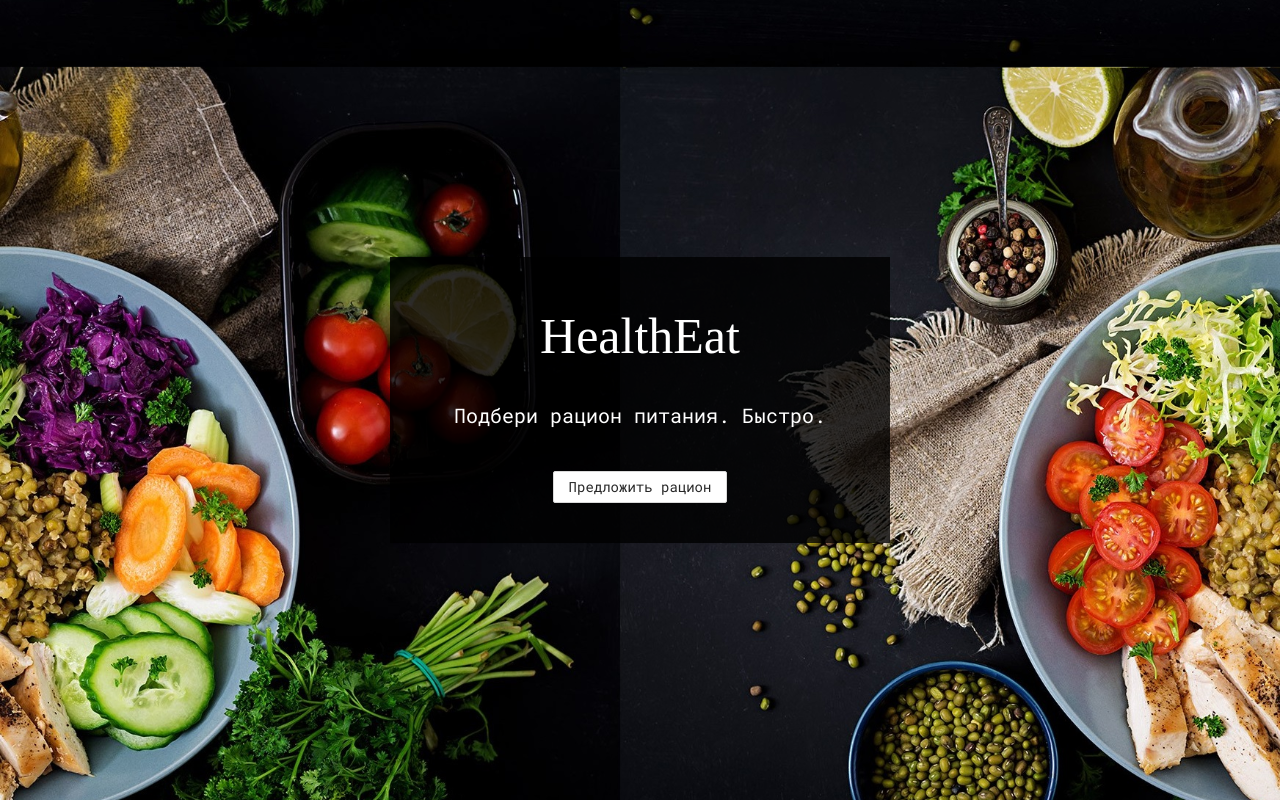
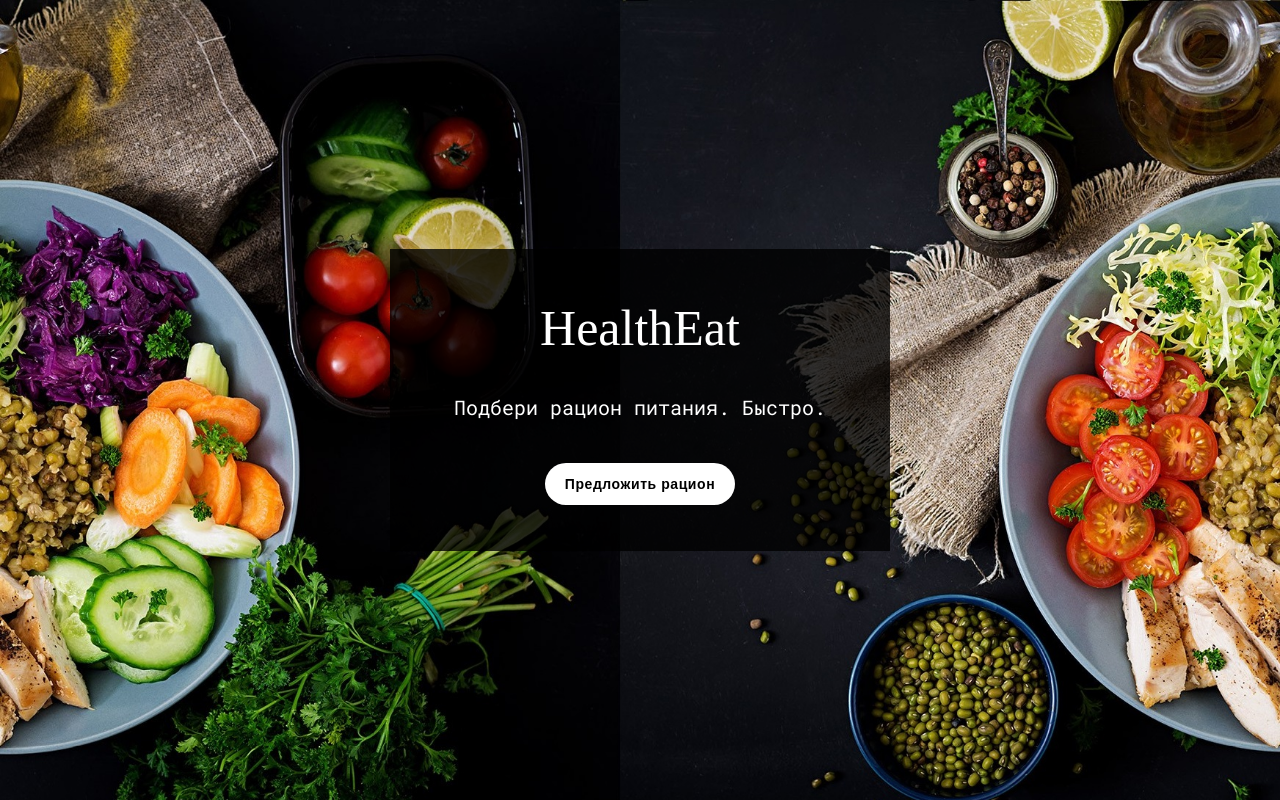
Before and after one commit to Mcvasev/healtheat-client, a React app: page / in a window 1280 px wide. Built offline with nearby package versions, Linux system fonts and the light colour scheme; a web font is replaced by a local one.

Commit message:
disign Ilya

```diff
--- /dev/null
+++ b/src/Components/ButtonStyle.js
@@ -0,0 +1,25 @@
+import React from "react";
+
+
+
+export default function ButtonStyle({ fetchRecipe }) {
+
+    return (
+        <div>
+            <a onClick={fetchRecipe} className="btn btn--svg js-animated-button" href="#project"><span className="btn--svg__label">Предложить рацион</span>
+                <svg className="btn--svg__circle" width="190" x="0px" y="0px" viewBox="0 0 60 60" enableBackground="new 0 0 60 60">
+                    <circle className="js-discover-circle" fill="#FFFFFF" cx="30" cy="30" r="28.7"></circle>
+                </svg>
+                <svg className="btn--svg__border" x="0px" y="0px" preserveAspectRatio="none" viewBox="2 29.3 56.9 13.4" enableBackground="new 2 29.3 56.9 13.4" width="190">
+                    <g className="btn--svg__border--left js-discover-left-border" id="Calque_2">
+                        <path fill="none" stroke="#FFF" strokeWidth="0.5" strokeMiterlimit="1" d="M30.4,41.9H9c0,0-6.2-0.3-6.2-5.9S9,30.1,9,30.1h21.4"></path>
+                    </g>
+                    <g className="btn--svg__border--right js-discover-right-border" id="Calque_3">
+                        <path fill="none" stroke="#FFF" strokeWidth="0.5" strokeMiterlimit="1" d="M30.4,41.9h21.5c0,0,6.1-0.4,6.1-5.9s-6-5.9-6-5.9H30.4"></path>
+                    </g>
+                </svg>
+            </a>
+        </div>
+
+    )
+}
--- a/src/Components/Recipes.js
+++ b/src/Components/Recipes.js
@@ -8,7 +8,7 @@ export default function Recipes({ imgrec, title, description, ingredients, break
                     <div className="titleButton">
                         <img className="imgRecipeBody" src={imgrec} />
                         <div>
-                            <p>{type}</p>
+                            <p className="zavtrak">{type}</p>
                             <h5 className="recipeName">{title}</h5>
                             {/* <p>{ingredients.map((item) => (
                                  item.title
@@ -19,7 +19,7 @@ export default function Recipes({ imgrec, title, description, ingredients, break
                     <button className="buttonRandomRecipe" onClick={breakRandom}> сменить {type} </button>
                     <button className="buttonWindow" onClick={flag}>показать рецепт</button>
                     {flagWindow ?
-                        <div>
+                        <div className="showRecept">
                             <h3>Ингредиенты:</h3>
                             <ul>
                                 {ingredients.map((item) => (
--- a/src/Components/RouleteRecipe.js
+++ b/src/Components/RouleteRecipe.js
@@ -1,7 +1,7 @@
 import React, { useState, useEffect } from "react";
 import { loadList } from "./api";
 import Recipes from "./Recipes";
-import RecipeList from "./RecipeList";
+import ButtonStyle from "./ButtonStyle";
 
 import { Button } from 'antd';
 
@@ -62,20 +62,21 @@ export default function RouleteRecipe() {
     }
     return (
         <div className="roulete">
-            <div className={ dinner ? "banner banner_list" : "banner"}>
+            <div className={dinner ? "banner banner_list" : "banner"}>
                 <h1 className="banner-title">HealthEat</h1>
                 <p className="banner-description">Подбери рацион питания. Быстро.</p>
-                <Button onClick={fetchRecipe}>Предложить рацион</Button>
+                {/* <button className="showRecepti" onClick={fetchRecipe}>Предложить рацион</button> */}
+               <ButtonStyle fetchRecipe={fetchRecipe}/>
             </div>
 
-            <div className={ dinner ? "recipes1 recipes1_show" : "recipes1 recipes1_hidden"}>
+            <div className={dinner ? "recipes1 recipes1_show" : "recipes1 recipes1_hidden"}>
                 {dinner ?
                     <>
                         <Recipes {...breakfast[randomBreakfast]} breakRandom={breakRandom} flagWindow={flagWindow} flag={flag} />
                         <Recipes {...lunch[randomLunch]} breakRandom={lunchRandom} flagWindow={flagWindow2} flag={flag2} />
                         <Recipes {...dinner[randomDinner]} breakRandom={dinnerRandom} flagWindow={flagWindow3} flag={flag3} />
                     </>
-                : null}
+                    : null}
             </div>
 
         </div >
--- a/src/index.css
+++ b/src/index.css
@@ -1,6 +1,10 @@
 @import url('https://fonts.googleapis.com/css2?family=Roboto+Mono:ital,wght@0,100;0,200;0,300;0,400;1,100;1,200;1,300;1,400&display=swap');
 @import url('https://fonts.googleapis.com/css2?family=Fredericka+the+Great&display=swap');
 @import url('https://fonts.googleapis.com/css2?family=Roboto:wght@100;300;400;500;700;900&display=swap');
+@import url('https://fonts.googleapis.com/css2?family=Yanone+Kaffeesatz:wght@200;300;400;500;600;700&display=swap');
+@import url('https://fonts.googleapis.com/css2?family=Lobster&display=swap');
+
+
 body{
     margin: 0;
 }
@@ -16,8 +20,8 @@ body{
     width: 100%;
     background-image: url(../public/img/1312.jpg);
     background-size: cover;
-    background-position: 50% -50%;
-    position: relative;
+    /* background-position: 50% -50%; */
+    /* position: relative; */
     background-attachment: fixed;
 }
 
@@ -107,6 +111,7 @@ body{
    align-items: center;
    flex-direction: column;
 }
+
 h1 {
     margin-bottom: 0px;
 }
@@ -119,26 +124,216 @@ h1 {
     position: relative;
     background-color: white;
 }
-.buttonRandomRecipe{
-    /* background-size: cover;
-    background-image: url(https://image.flaticon.com/icons/png/512/120/120869.png); */
+.buttonRandomRecipe {
+    font-size: 22px;
+    font-weight: 900;
     opacity: 0.7;
     border: none;
-    background-color: rgb(245, 178, 178);
-    border-radius: 10px;
+    background-color: #fff8d9;
+    font-family: 'Yanone Kaffeesatz', sans-serif;
+}
+
+.buttonRandomRecipe:hover {
+    opacity: 1;
+}
+
+.buttonWindow {
+    height: 20px;
+    border: none;
+    opacity: 0.7;
+    font-size: 22px;
+    font-weight: 900;
+    height: 36px;
+    font-family: 'Yanone Kaffeesatz', sans-serif;
+    margin-bottom: -18px;
 
 }
+
+.buttonWindow:hover {
+    opacity: 1;
+}
+
+.zavtrak {
+    font-family: 'Lobster', cursive;
+    font-size: 22px;
+}
+
+.showRecept {
+    margin-top: 20px;
+}
+
+
+body {
+    background: black;
+    text-align: center;
+    /* padding: 50px; */
+    -ms-box-sizing: border-box;
+    box-sizing: border-box;
+}
+
+.btn {
+font-size: 1em;
+line-height: 1em;
+letter-spacing: 0.04em;
+display: inline-block;
+}
+.btn--svg {
+position: relative;
+height: 42px;
+width: 190px;
+overflow: hidden;
+border-radius: 21px;
+}
+.btn--svg:hover .btn--svg__circle circle {
+transform: scale(0);
+}
+.btn--svg:hover .btn--svg__label {
+color: #fff;
+}
+.btn--svg:hover .btn--svg__border--left path,
+.btn--svg:hover .btn--svg__border--right path {
+stroke-dasharray: 61.8204345703 61.8204345703;
+stroke-dashoffset: 0;
+-webkit-transition-delay: 0.25s;
+-webkit-transition-duration: 0.5s;
+-webkit-transition-timing-function: ease-in-out;
+-webkit-transition-property: stroke-dashoffset;
+-moz-transition-delay: 0.25s;
+-moz-transition-duration: 0.5s;
+-moz-transition-timing-function: ease-in-out;
+-moz-transition-property: stroke-dashoffset;
+-ms-transition-delay: 0.25s;
+-ms-transition-duration: 0.5s;
+-ms-transition-timing-function: ease-in-out;
+-ms-transition-property: stroke-dashoffset;
+transition-delay: 0.25s;
+transition-duration: 0.5s;
+transition-timing-function: ease-in-out;
+transition-property: stroke-dashoffset;
+}
+.btn--svg__label {
+-webkit-font-smoothing: antialiased;
+font-family: sans-serif;
+font-weight: bold;
+text-align: center;
+color: black;
+z-index: 3;
+width: 100%;
+transition: color 0.5s ease-in-out;
+}
+.btn--svg__circle circle {
+-webkit-transition: transform 0.5s ease-in-out;
+-webkit-transform: scale(1.1);
+-webkit-transform-origin: 50% 50%;
+-moz-transition: transform 0.5s ease-in-out;
+-moz-transform: scale(1.1);
+-moz-transform-origin: 50% 50%;
+-ms-transition: transform 0.5s ease-in-out;
+-ms-transform: scale(1.1);
+-ms-transform-origin: 50% 50%;
+transition: transform 0.5s ease-in-out;
+transform: scale(1.1);
+transform-origin: 50% 50%;
+}
+.btn--svg__border--left path, .btn--svg__border--right path {
+stroke-dasharray: 61.8204345703 61.8204345703;
+-webkit-transition-duration: 0s;
+-webkit-transition-timing-function: ease-in-out;
+-webkit-transition-property: stroke-dashoffset;
+-webkit-transition-delay: 0.5s;
+-moz-transition-duration: 0s;
+-moz-transition-timing-function: ease-in-out;
+-moz-transition-property: stroke-dashoffset;
+-moz-transition-delay: 0.5s;
+-ms-transition-duration: 0s;
+-ms-transition-timing-function: ease-in-out;
+-ms-transition-property: stroke-dashoffset;
+-ms-transition-delay: 0.5s;
+transition-duration: 0s;
+transition-timing-function: ease-in-out;
+transition-property: stroke-dashoffset;
+transition-delay: 0.5s;
+}
+.btn--svg__border--left path {
+stroke-dashoffset: -61.8204345703;
+}
+.btn--svg__border--right path {
+stroke-dashoffset: 61.8204345703;
+}
+.btn--svg svg, .btn--svg__label {
+position: absolute;
+top: 50%;
+left: 50%;
+-webkit-transform: translate(-50%, -50%);
+-webkit-transform-origin: 50% 50%;
+-moz-transform: translate(-50%, -50%);
+-moz-transform-origin: 50% 50%;
+-ms-transform: translate(-50%, -50%);
+-ms-transform-origin: 50% 50%;
+transform: translate(-50%, -50%);
+transform-origin: 50% 50%;
+}
+
+.c-white {
+color: white;
+}
+
+.trailer {
+margin-bottom: 40px;
+}
+.trailer--nano {
+margin-bottom: 10px;
+}
+
+a {
+position: relative;
+text-decoration: none;
+color: red;
+}
+a:after {
+content: "";
+height: 1px;
+bottom: -4px;
+position: absolute;
+left: 5%;
+right: 95%;
+background: red;
+transition: right 0.25s ease-in-out;
+}
+a:hover:after {
+right: 5%;
+}
+
+.teasing-1,
+.heading-2 {
+font-family: sans-serif;
+letter-spacing: 0.04em;
+-webkit-font-smoothing: antialiased;
+}
+
+.teasing-1 {
+font-size: 14px;
+line-height: 14px;
+}
+
+.heading-2 {
+font-weight: bold;
+font-size: 20px;
+line-height: 20px;
+text-transform: uppercase;
+}
+
+
+
+
+
+
 .nameRecipe{
 
     display: flex;
     flex-direction: column;
 }
-.buttonWindow{
-    height: 20px;
-    border: none;
-    border-radius: 10px;
-    opacity: 0.7;
-}
+
 
 h2{
     margin-top: 0;
@@ -177,10 +372,20 @@ h4{
     opacity: 0.9;
 }
 .recipeName{
-    font-family: 'Roboto', sans-serif;
-    font-size:25px;
+    font-family: 'Yanone Kaffeesatz', sans-serif;
+    font-size:35px;
     width: 270px;
+
 }
 .titleButton{
     display: flex;
 }
+
+@media screen and (min-width: 320px) and (max-width: 520px) {
+
+    .bodyRecipes {
+    display: flex;
+    flex-direction: column;
+}
+
+}
```
Also changed, not shown: 1 other file (tests, documents, lock files or other folders).
